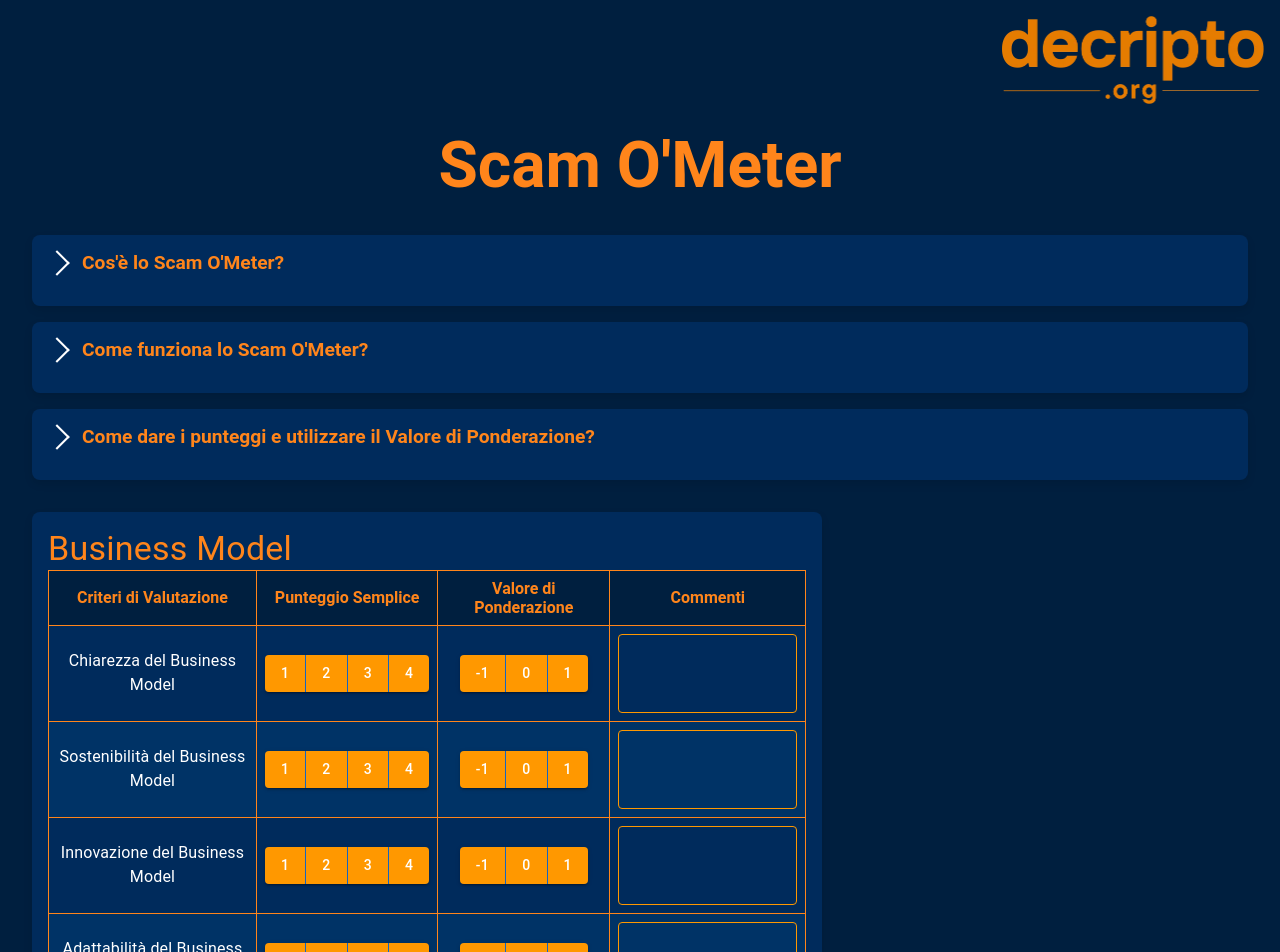
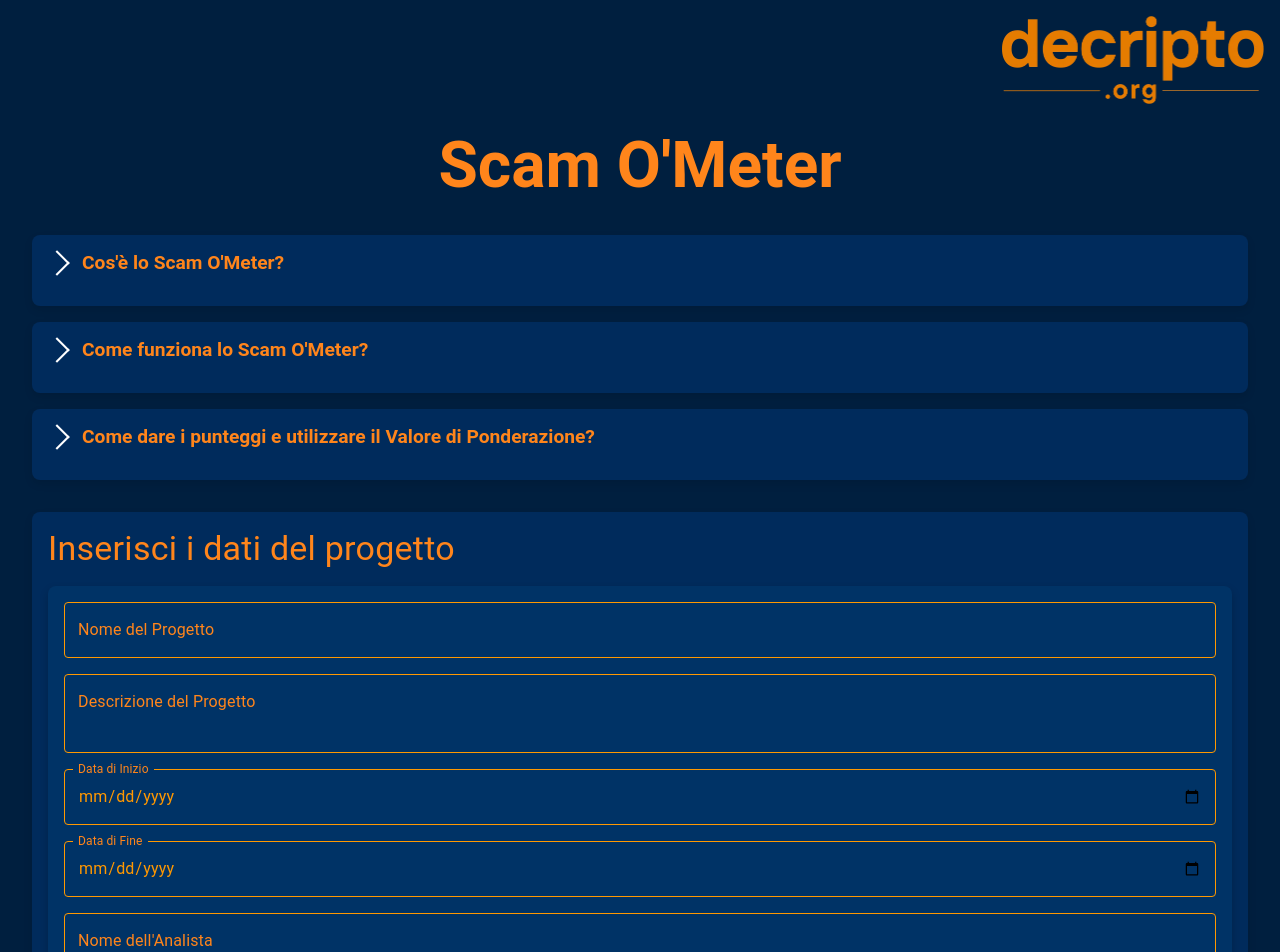
Before and after one commit to ImCassandra/Scamometer, a Next.js app: page / in a window 1280 px wide. Shown: the top 952 px of the page. Built offline with nearby package versions, Linux system fonts and the light colour scheme.

Commit message:
Aggiunta sezione info e rimosso grafici finali

```diff
--- /dev/null
+++ b/components/ProjectInput.js
@@ -0,0 +1,140 @@
+import React, { useState } from 'react';
+import styled from 'styled-components';
+import { TextField, Typography, Box } from '@mui/material';
+import { orange, deepOrange } from '@mui/material/colors';
+
+const ProjectInputContainer = styled.div`
+  margin-bottom: 2rem;
+  padding: 1rem;
+  background-color: #002b5c;
+  border-radius: 8px;
+  box-shadow: 0 4px 8px rgba(0, 0, 0, 0.1);
+`;
+
+const ProjectInfoBox = styled(Box)`
+  background-color: #003366;
+  padding: 1rem;
+  border-radius: 8px;
+  box-shadow: 0 4px 8px rgba(0, 0, 0, 0.2);
+  margin-bottom: 1rem;
+`;
+
+const ProjectInput = ({ onProjectDataChange }) => {
+  const [projectData, setProjectData] = useState({
+    projectName: '',
+    projectDescription: '',
+    startDate: '',
+    endDate: '',
+    analystName: '',
+  });
+
+  const handleInputChange = (e) => {
+    const { name, value } = e.target;
+    setProjectData({ ...projectData, [name]: value });
+    onProjectDataChange({ ...projectData, [name]: value });
+  };
+
+  return (
+    <ProjectInputContainer>
+      <Typography variant="h4" component="h2" sx={{ color: '#ff851b', marginBottom: '1rem' }}>
+        Inserisci i dati del progetto
+      </Typography>
+      <ProjectInfoBox>
+        <TextField
+          label="Nome del Progetto"
+          name="projectName"
+          value={projectData.projectName}
+          onChange={handleInputChange}
+          fullWidth
+          sx={{
+            marginBottom: '1rem',
+            '& .MuiInputLabel-root': { color: '#ff851b' },
+            '& .MuiOutlinedInput-root': {
+              '& fieldset': { borderColor: orange[500] },
+              '&:hover fieldset': { borderColor: deepOrange[700] },
+              '&.Mui-focused fieldset': { borderColor: deepOrange[900] },
+              '& input': { color: orange[500] },
+            },
+          }}
+        />
+        <TextField
+          label="Descrizione del Progetto"
+          name="projectDescription"
+          value={projectData.projectDescription}
+          onChange={handleInputChange}
+          fullWidth
+          multiline
+          minRows={2}
+          maxRows={6}
+          sx={{
+            marginBottom: '1rem',
+            '& .MuiInputLabel-root': { color: '#ff851b' },
+            '& .MuiOutlinedInput-root': {
+              '& fieldset': { borderColor: orange[500] },
+              '&:hover fieldset': { borderColor: deepOrange[700] },
+              '&.Mui-focused fieldset': { borderColor: deepOrange[900] },
+              '& textarea': { color: orange[500] },
+            },
+          }}
+        />
+        <TextField
+          label="Data di Inizio"
+          name="startDate"
+          type="date"
+          value={projectData.startDate}
+          onChange={handleInputChange}
+          fullWidth
+          InputLabelProps={{ shrink: true }}
+          sx={{
+            marginBottom: '1rem',
+            '& .MuiInputLabel-root': { color: '#ff851b' },
+            '& .MuiOutlinedInput-root': {
+              '& fieldset': { borderColor: orange[500] },
+              '&:hover fieldset': { borderColor: deepOrange[700] },
+              '&.Mui-focused fieldset': { borderColor: deepOrange[900] },
+              '& input[type="date"]': { color: orange[500] },
+            },
+          }}
+        />
+        <TextField
+          label="Data di Fine"
+          name="endDate"
+          type="date"
+          value={projectData.endDate}
+          onChange={handleInputChange}
+          fullWidth
+          InputLabelProps={{ shrink: true }}
+          sx={{
+            marginBottom: '1rem',
+            '& .MuiInputLabel-root': { color: '#ff851b' },
+            '& .MuiOutlinedInput-root': {
+              '& fieldset': { borderColor: orange[500] },
+              '&:hover fieldset': { borderColor: deepOrange[700] },
+              '&.Mui-focused fieldset': { borderColor: deepOrange[900] },
+              '& input[type="date"]': { color: orange[500] },
+            },
+          }}
+        />
+        <TextField
+          label="Nome dell'Analista"
+          name="analystName"
+          value={projectData.analystName}
+          onChange={handleInputChange}
+          fullWidth
+          sx={{
+            marginBottom: '1rem',
+            '& .MuiInputLabel-root': { color: '#ff851b' },
+            '& .MuiOutlinedInput-root': {
+              '& fieldset': { borderColor: orange[500] },
+              '&:hover fieldset': { borderColor: deepOrange[700] },
+              '&.Mui-focused fieldset': { borderColor: deepOrange[900] },
+              '& input': { color: orange[500] },
+            },
+          }}
+        />
+      </ProjectInfoBox>
+    </ProjectInputContainer>
+  );
+};
+
+export default ProjectInput;
--- a/pages/index.js
+++ b/pages/index.js
@@ -1,11 +1,10 @@
 import React, { useState } from 'react';
 import styled from 'styled-components';
 import InputSection from '../components/InputSection';
-import ScoreChart from '../components/ScoreChart';
 import SectionCharts from '../components/SectionCharts';
+import ProjectInput from '../components/ProjectInput';
 import { Chart as ChartJS, CategoryScale, LinearScale, RadialLinearScale, BarElement, LineElement, PointElement, Title, Tooltip, Legend } from 'chart.js';
 
-// Registra i componenti necessari per Chart.js
 ChartJS.register(CategoryScale, LinearScale, RadialLinearScale, BarElement, LineElement, PointElement, Title, Tooltip, Legend);
 
 const sections = [
@@ -155,11 +154,6 @@ const SectionChartsContainer = styled.div`
   justify-content: center;
 `;
 
-const ChartWrapper = styled.div`
-  width: 100%;
-  margin-bottom: 2rem;
-`;
-
 const Home = () => {
   const [inputValues, setInputValues] = useState({});
   const [scores, setScores] = useState({});
@@ -169,6 +163,7 @@ const Home = () => {
   const [showDropdown, setShowDropdown] = useState(false);
   const [showDropdown2, setShowDropdown2] = useState(false);
   const [showDropdown3, setShowDropdown3] = useState(false);
+  const [projectData, setProjectData] = useState({});
 
   const handleInputChange = (e) => {
     const { name, value } = e.target;
@@ -177,6 +172,10 @@ const Home = () => {
       [name]: value,
     });
     calculateScores({ ...inputValues, [name]: value });
+  };
+
+  const handleProjectDataChange = (data) => {
+    setProjectData(data);
   };
 
   const calculateScores = (updatedValues) => {
@@ -267,6 +266,7 @@ const Home = () => {
           </DropdownContent>
         </Dropdown>
       </Introduction>
+      <ProjectInput onProjectDataChange={handleProjectDataChange} />
       {sections.map((section, index) => (
         <SectionContainer key={index}>
           <SectionContent>
@@ -277,10 +277,6 @@ const Home = () => {
           </SectionChartsContainer>
         </SectionContainer>
       ))}
-      <ChartWrapper>
-        <h2>Punteggi Totali</h2>
-        <ScoreChart scores={scores} weightedScores={weightedScores} maxScores={maxScores} />
-      </ChartWrapper>
     </Container>
   );
 };
```
